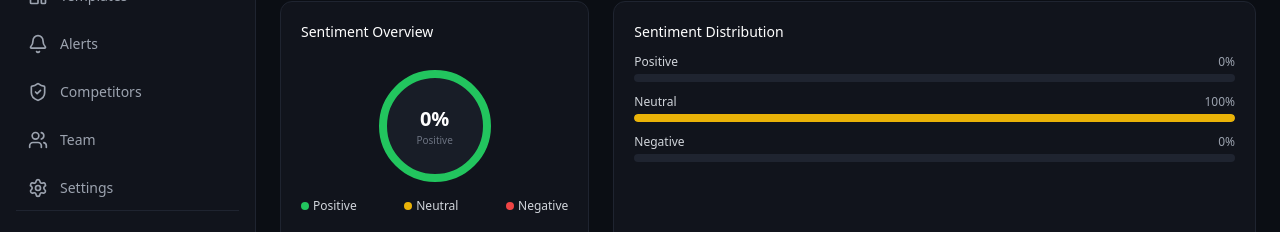
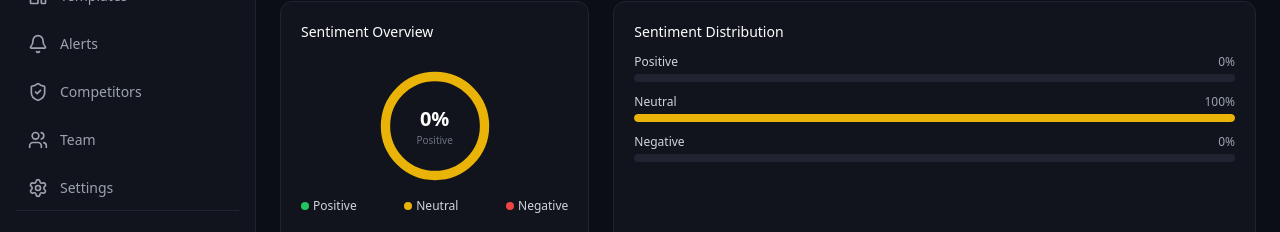
Before and after one commit to afnankhan123456/reviewreply-ai, a Next.js app: page /plans/standard/dashboard/analytics in a window 1280 px wide. Shown: the part 498-730 px from the top of the page. Built offline with nearby package versions, Linux system fonts and the light colour scheme; no server answers; the database is empty.

Commit message:
Update page.tsx

```diff
--- a/app/plans/standard/dashboard/analytics/page.tsx
+++ b/app/plans/standard/dashboard/analytics/page.tsx
@@ -67,6 +67,10 @@ export default function AnalyticsPage() {
 
   const maxDaily = Math.max(...(analyticsData.daily || [0]), 1);
   const maxWeekly = Math.max(...(analyticsData.weekly || [0]), 1);
+
+  const p = analyticsData.stats.positive || 0;
+  const n = analyticsData.stats.negative || 0;
+  const neutral = 100 - p - n;
 
   return (
     <div className="flex-1 flex flex-col p-6 overflow-y-auto bg-[#0B0E14] text-gray-200">
@@ -172,14 +176,46 @@ export default function AnalyticsPage() {
       {/* Sentiment Analysis */}
       <div className="grid grid-cols-1 md:grid-cols-3 gap-6 mb-6">
 
-        {/* Sentiment Overview */}
+        {/* Sentiment Overview - Fixed Multi-Colour Donut */}
         <div className="md:col-span-1 bg-[#11141C] border border-[#1F2430] rounded-xl p-5">
           <h3 className="text-white text-sm font-medium mb-3">Sentiment Overview</h3>
           <div className="flex flex-col items-center justify-center py-4">
-            <div className="w-28 h-28 rounded-full border-8 border-green-500 flex items-center justify-center bg-[#181D27] relative">
-              <div className="text-center">
-                <div className="text-xl font-bold text-white">{analyticsData.stats.positive || 0}%</div>
-                <div className="text-[10px] text-gray-500">Positive</div>
+            <div className="relative w-28 h-28">
+              {/* Multi-colour Donut Chart */}
+              <svg viewBox="0 0 36 36" className="w-full h-full transform -rotate-90">
+                {/* Neutral (Yellow) */}
+                <path
+                  d="M18 2.0845 a 15.9155 15.9155 0 0 1 0 31.831 a 15.9155 15.9155 0 0 1 0 -31.831"
+                  fill="none"
+                  stroke="#EAB308"
+                  strokeWidth="3"
+                  strokeDasharray={`${neutral}, 100`}
+                  strokeDashoffset="0"
+                />
+                {/* Positive (Green) */}
+                <path
+                  d="M18 2.0845 a 15.9155 15.9155 0 0 1 0 31.831 a 15.9155 15.9155 0 0 1 0 -31.831"
+                  fill="none"
+                  stroke="#22C55E"
+                  strokeWidth="3"
+                  strokeDasharray={`${p}, 100`}
+                  strokeDashoffset={`-${neutral}`}
+                />
+                {/* Negative (Red) */}
+                <path
+                  d="M18 2.0845 a 15.9155 15.9155 0 0 1 0 31.831 a 15.9155 15.9155 0 0 1 0 -31.831"
+                  fill="none"
+                  stroke="#EF4444"
+                  strokeWidth="3"
+                  strokeDasharray={`${n}, 100`}
+                  strokeDashoffset={`-${neutral + p}`}
+                />
+              </svg>
+              <div className="absolute inset-0 flex flex-col items-center justify-center">
+                <span className="text-xl font-bold text-white">
+                  {analyticsData.stats.positive || 0}%
+                </span>
+                <span className="text-[10px] text-gray-500">Positive</span>
               </div>
             </div>
             <div className="flex justify-between w-full mt-4 text-xs">
```
